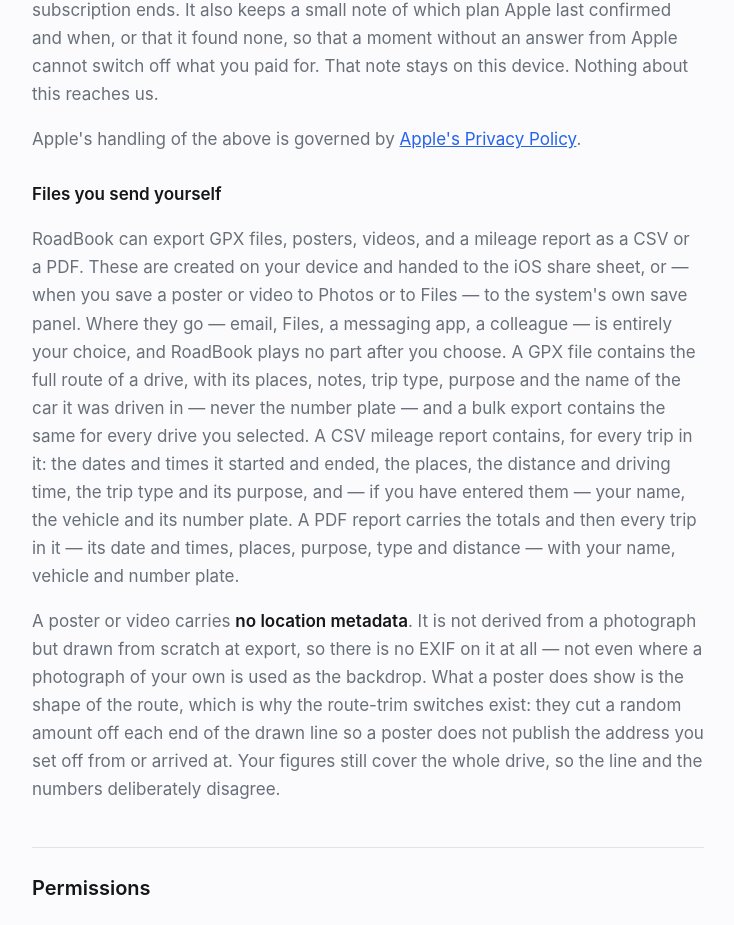
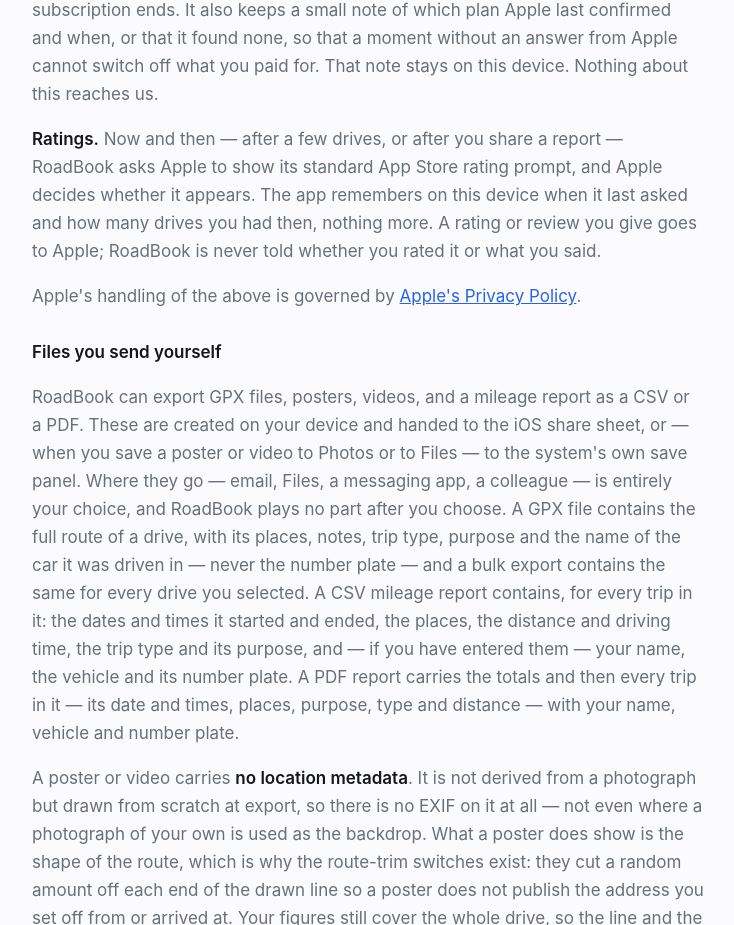
Before and after one commit to ManoStudio2020/ManoStudio2020.github.io, a plain HTML site: page roadbook/privacy.html in a window 1280 px wide. Shown: the part 2560-3485 px from the top of the page, without its empty margins (272-1006 px from the left). Drawn offline with Linux system fonts and the light colour scheme.

Commit message:
RoadBook: update privacy and support pages (237315c)

```diff
--- a/roadbook/privacy.html
+++ b/roadbook/privacy.html
@@ -69,6 +69,7 @@ footer {
 <p><strong>Place names.</strong> When a drive finishes, RoadBook sends its <strong>start and end coordinates</strong> to Apple's geocoding service to turn them into a place name, so your trip reads "Aarhus → Aalborg" rather than a pair of numbers. Two points per drive. The route itself is never sent.</p>
 <p><strong>Map tiles.</strong> The maps shown while driving and when viewing a trip request map tiles from Apple for the area on screen, as any map does. Three poster styles — Atlas, Nocturne and Satellite — request tiles for the area you drove, which tells Apple roughly where the drive was. Every other poster style is drawn from the recorded track alone and requests nothing. A video is always made in one of those three styles, so making one always requests tiles; a video whose frame follows the car requests the same area of map in more detail, and never a wider one. Making that video also requests one small map of empty ocean, the same spot for everybody, which is where the Apple Maps logo on the video comes from. It says nothing about your drive.</p>
 <p><strong>Purchases.</strong> RoadBook Pro is sold as a yearly subscription — which can begin with a free week — or as a one-off lifetime purchase, all handled entirely by Apple. The free week is Apple's introductory offer, so whether you have already had one is Apple's record, not ours. We never see your payment details, and RoadBook holds no billing information of any kind. To know what you have paid for, the app asks Apple's purchase records on your device — including whether you ever subscribed, which is what keeps the mileage log and its reports open after a subscription ends. It also keeps a small note of which plan Apple last confirmed and when, or that it found none, so that a moment without an answer from Apple cannot switch off what you paid for. That note stays on this device. Nothing about this reaches us.</p>
+<p><strong>Ratings.</strong> Now and then — after a few drives, or after you share a report — RoadBook asks Apple to show its standard App Store rating prompt, and Apple decides whether it appears. The app remembers on this device when it last asked and how many drives you had then, nothing more. A rating or review you give goes to Apple; RoadBook is never told whether you rated it or what you said.</p>
 <p>Apple's handling of the above is governed by <a href="https://www.apple.com/legal/privacy/">Apple's Privacy Policy</a>.</p>
 <h3>Files you send yourself</h3>
 <p>RoadBook can export GPX files, posters, videos, and a mileage report as a CSV or a PDF. These are created on your device and handed to the iOS share sheet, or — when you save a poster or video to Photos or to Files — to the system's own save panel. Where they go — email, Files, a messaging app, a colleague — is entirely your choice, and RoadBook plays no part after you choose. A GPX file contains the full route of a drive, with its places, notes, trip type, purpose and the name of the car it was driven in — never the number plate — and a bulk export contains the same for every drive you selected. A CSV mileage report contains, for every trip in it: the dates and times it started and ended, the places, the distance and driving time, the trip type and its purpose, and — if you have entered them — your name, the vehicle and its number plate. A PDF report carries the totals and then every trip in it — its date and times, places, purpose, type and distance — with your name, vehicle and number plate.</p>
```
